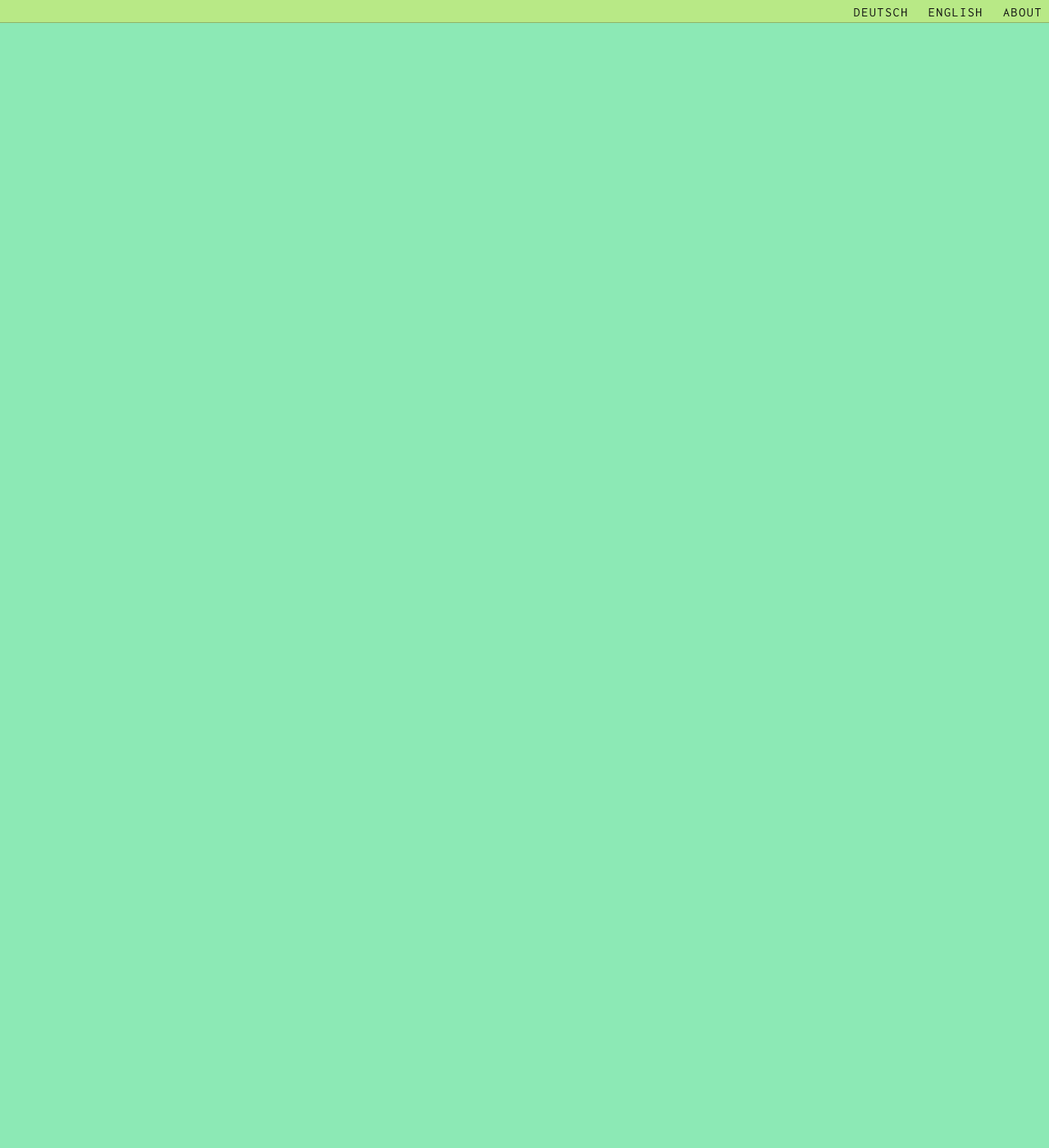
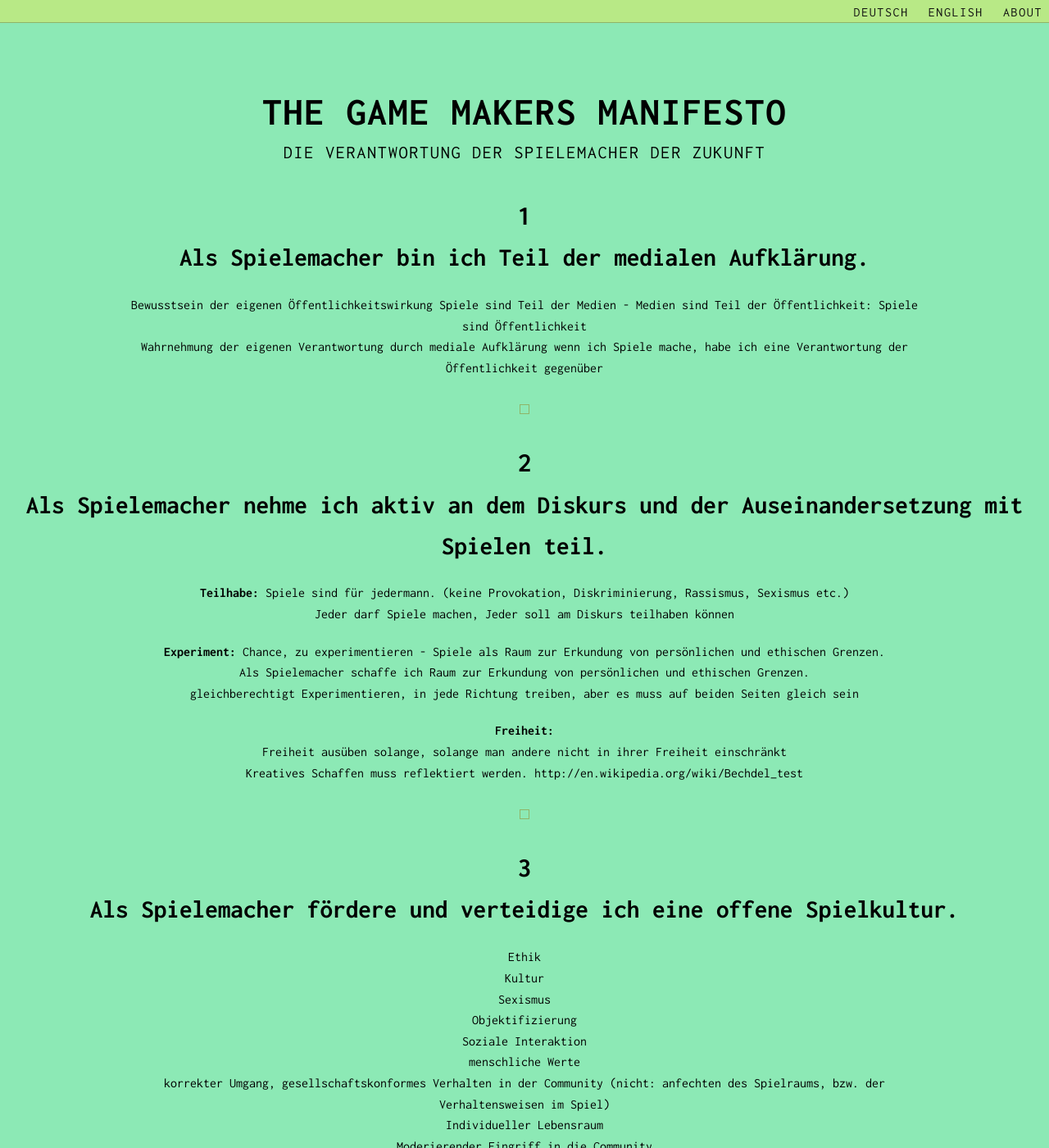
Before and after one commit to gamemakersmanifesto/gamemakersmanifesto.github.io, a Jekyll site: the page built from index.html, in a window 1280 px wide and 1400 px high. Shown: the whole window at 82% size. Built offline with Jekyll 4.4.1, drawn with Linux system fonts in a browser that asks for light colours; some of the changed text lies outside the part shown.

Commit message:
Update index.html

```diff
--- a/index.html
+++ b/index.html
@@ -1,4 +1,39 @@
 ---
-layout: default
+layout: manifest
 title: Game Makers Manifesto
 ---
+
+<div class="content" lang="de">
+	<h1>The Game Makers Manifesto</h1>
+		<p>Die Verantwortung der Spielemacher der Zukunft</p>
+	<ol>
+		<li><h2>Als Spielemacher bin ich Teil der medialen Aufklärung.</h2>
+			<p>Bewusstsein der eigenen Öffentlichkeitswirkung Spiele sind Teil der Medien - Medien sind Teil der Öffentlichkeit: Spiele sind Öffentlichkeit
+			<br>Wahrnehmung der eigenen Verantwortung durch mediale Aufklärung wenn ich Spiele mache, habe ich eine Verantwortung der Öffentlichkeit gegenüber</p>
+		</li>
+
+		<li><h2>Als Spielemacher nehme ich aktiv an dem Diskurs und der Auseinandersetzung mit Spielen teil.</h2>
+			<p><strong>Teilhabe:</strong> Spiele sind für jedermann. (keine Provokation, Diskriminierung, Rassismus, Sexismus etc.)
+			<br>Jeder darf Spiele machen, Jeder soll am Diskurs teilhaben können</p>
+			<p><strong>Experiment:</strong> Chance, zu experimentieren - Spiele als Raum zur Erkundung von persönlichen und ethischen Grenzen.
+			<br>Als Spielemacher schaffe ich Raum zur Erkundung von persönlichen und ethischen Grenzen.
+			<br>gleichberechtigt Experimentieren, in jede Richtung treiben, aber es muss auf beiden Seiten gleich sein</p>
+			<p><strong>Freiheit:</strong>
+			<br>Freiheit ausüben solange, solange man andere nicht in ihrer Freiheit einschränkt
+			<br>Kreatives Schaffen muss reflektiert werden. http://en.wikipedia.org/wiki/Bechdel_test</p>
+		</li>
+
+		<li><h2>Als Spielemacher fördere und verteidige ich eine offene Spielkultur.</h2>
+			<p>Ethik
+			<br>Kultur
+			<br>Sexismus
+			<br>Objektifizierung
+			<br>Soziale Interaktion
+			<br>menschliche Werte
+			<br>korrekter Umgang, gesellschaftskonformes Verhalten in der Community (nicht: anfechten des Spielraums, bzw. der Verhaltensweisen im Spiel)
+			<br>Individueller Lebensraum
+			<br>Moderierender Eingriff in die Community
+			<br>Anstand</p>
+		</li>
+	</ol>
+</div>
```
